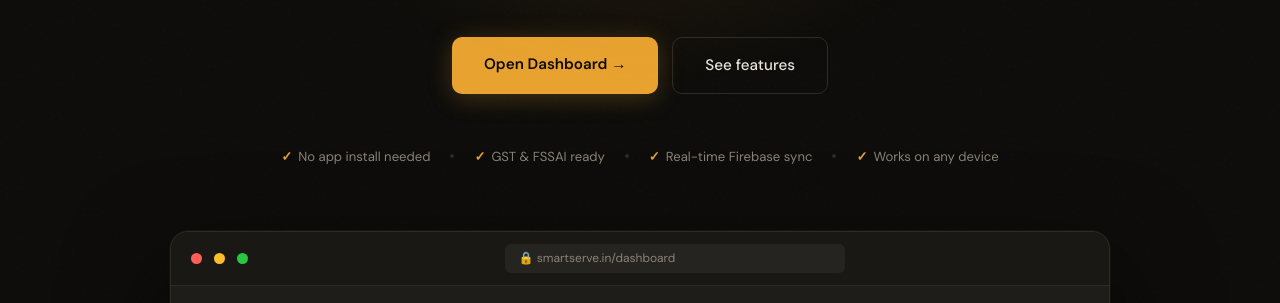
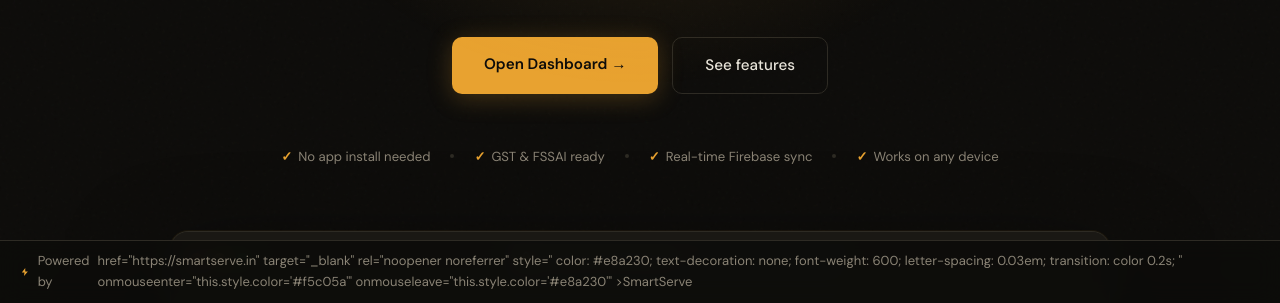
Before and after one commit to mmohankumarr666-arch/smartserve, a plain HTML site: page index.html in a window 1280 px wide. Shown: the part 497-800 px from the top of the page. Drawn offline with nearby package versions, Linux system fonts and the light colour scheme.

Commit message:
Update index.html

```diff
--- a/index.html
+++ b/index.html
@@ -1227,5 +1227,46 @@
     }, 3000);
   })();
 </script>
+  <!-- Powered by SmartServe -->
+<div style="
+  position: fixed;
+  bottom: 0; left: 0; right: 0;
+  z-index: 9998;
+  background: rgba(13,12,10,0.92);
+  backdrop-filter: blur(12px);
+  border-top: 1px solid #2e2b24;
+  padding: 10px 20px;
+  display: flex;
+  align-items: center;
+  justify-content: center;
+  gap: 8px;
+  font-family: 'DM Sans', sans-serif;
+  font-size: 13px;
+  color: #8a8375;
+">
+  <svg width="14" height="14" viewBox="0 0 24 24" fill="#e8a230" aria-hidden="true">
+    <path d="M13 2L4.5 13.5H11L10 22L19.5 10.5H13L13 2Z"/>
+  </svg>
+  <span>Powered by</span>
+
+    href="https://smartserve.in"
+    target="_blank"
+    rel="noopener noreferrer"
+    style="
+      color: #e8a230;
+      text-decoration: none;
+      font-weight: 600;
+      letter-spacing: 0.03em;
+      transition: color 0.2s;
+    "
+    onmouseenter="this.style.color='#f5c05a'"
+    onmouseleave="this.style.color='#e8a230'"
+  >SmartServe</a>
+</div>
+
+<!-- Push page content above the fixed bar -->
+<style>
+  body { padding-bottom: 44px !important; }
+</style>
 </body>
 </html>
```
